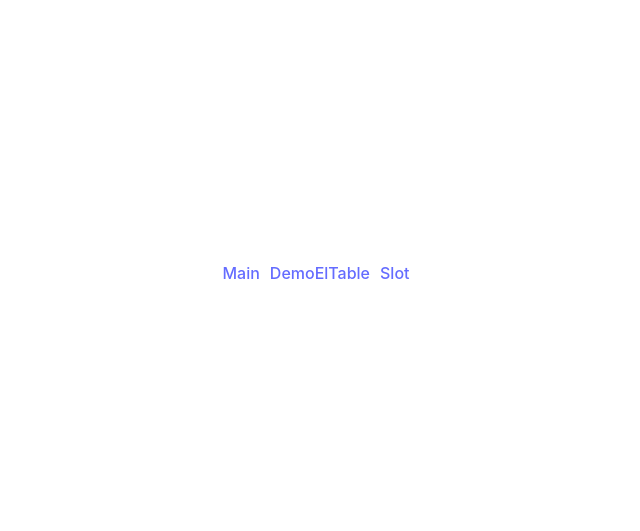
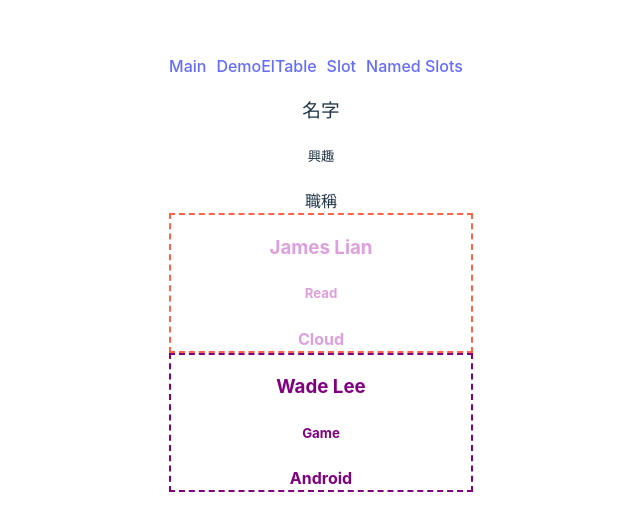
Before and after one commit to limecorner/vite-project, a Vue app: page /named-slots in a window 1280 px wide. Before the commit this address had no page. Shown: the part 127-658 px from the top of the page, without its empty margins (319-959 px from the left). Built offline with nearby package versions, Linux system fonts and the light colour scheme.

Commit message:
Named Slots

```diff
--- a/src/App.vue
+++ b/src/App.vue
@@ -7,6 +7,7 @@ import HelloWorld from './components/HelloWorld.vue'
     <router-link to="/" class="mr-10px">Main</router-link>
     <router-link to="/demoElTable" class="mr-10px">DemoElTable</router-link>
     <router-link to="/slot" class="mr-10px">Slot</router-link>
+    <router-link to="/named-slots" class="mr-10px">Named Slots</router-link>
 
   </div>
   <HelloWorld msg="Vite + Vue" />
--- /dev/null
+++ b/src/components/ComplexCard.vue
@@ -0,0 +1,13 @@
+<template>
+  <div>
+    <h3>
+      <slot name="name">名字</slot>
+    </h3>
+    <h5>
+      <slot name="interest">興趣</slot>
+    </h5>
+    <strong>
+      <slot name="jobTitle">職稱</slot>
+    </strong>
+  </div>
+</template>
--- a/src/router/index.js
+++ b/src/router/index.js
@@ -14,6 +14,11 @@ const routes = [
     path:'/slot',
     name: 'Slot',
     component: () => import('@/views/Slot.vue'),
+  },
+  {
+    path:'/named-slots',
+    name: 'NamedSlots',
+    component: () => import('@/views/NamedSlots.vue'),
   }
 ]
 const router = createRouter({
--- /dev/null
+++ b/src/views/NamedSlots.vue
@@ -0,0 +1,31 @@
+<template>
+  <ComplexCard></ComplexCard>
+  <ComplexCard class="text-plum">
+    <template v-slot:name>James Lian</template>
+    <template v-slot:interest>Read</template>
+    <template v-slot:jobTitle>Cloud</template>
+  </ComplexCard>
+  <ComplexCard class="purple">
+    <template v-slot:name>Wade Lee</template>
+    <template v-slot:interest>Game</template>
+    <template v-slot:jobTitle>Android</template>
+  </ComplexCard>
+</template>
+
+<script setup>
+import ComplexCard from './../components/ComplexCard.vue'
+
+
+</script>
+<style scoped>
+.text-plum{
+  color: plum;
+  border: dashed 2px tomato;
+  font-weight: 900;
+}
+.purple{
+  color: purple;
+  border: dashed 2px purple;
+  font-weight: 900;
+}
+</style>
--- a/src/views/Slot.vue
+++ b/src/views/Slot.vue
@@ -1,10 +1,16 @@
 <template>
   <Card></Card>
   <Card class="text-red">父元件寫入的字</Card>
+  <ComplexCard class="blue">
+    <template v-slot:name>Alan Liu</template>
+    <template v-slot:interest>Run</template>
+    <template v-slot:jobTitle>Data</template>
+  </ComplexCard>
 </template>
 
 <script setup>
 import Card from './../components/Card.vue'
+import ComplexCard from './../components/ComplexCard.vue'
 
 
 </script>
@@ -14,4 +20,9 @@ import Card from './../components/Card.vue'
   border: dashed 2px tomato;
   font-weight: 900;
 }
+.blue{
+  color: blue;
+  border: dashed 2px blue;
+  font-weight: 900;
+}
 </style>
```
